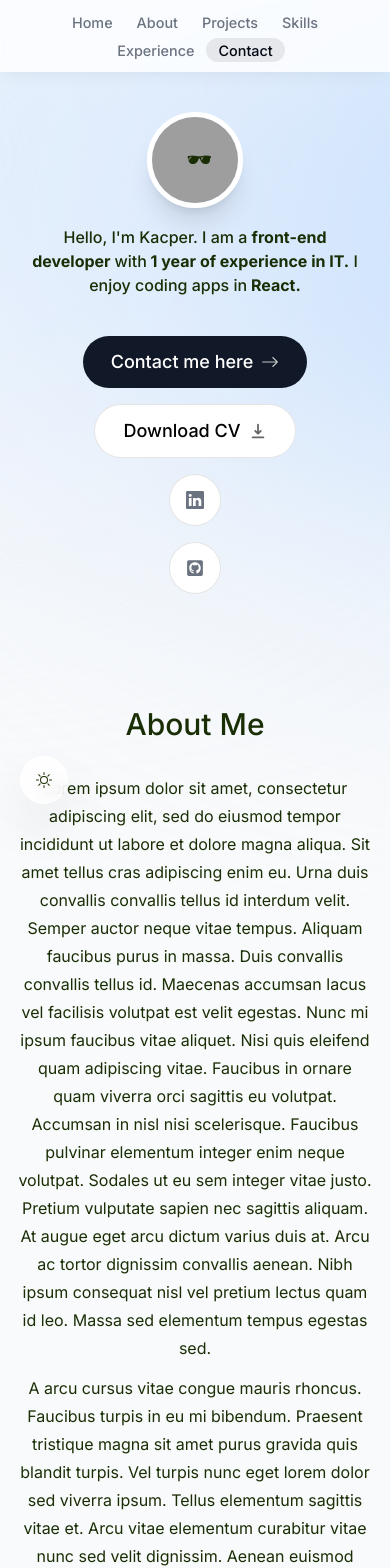
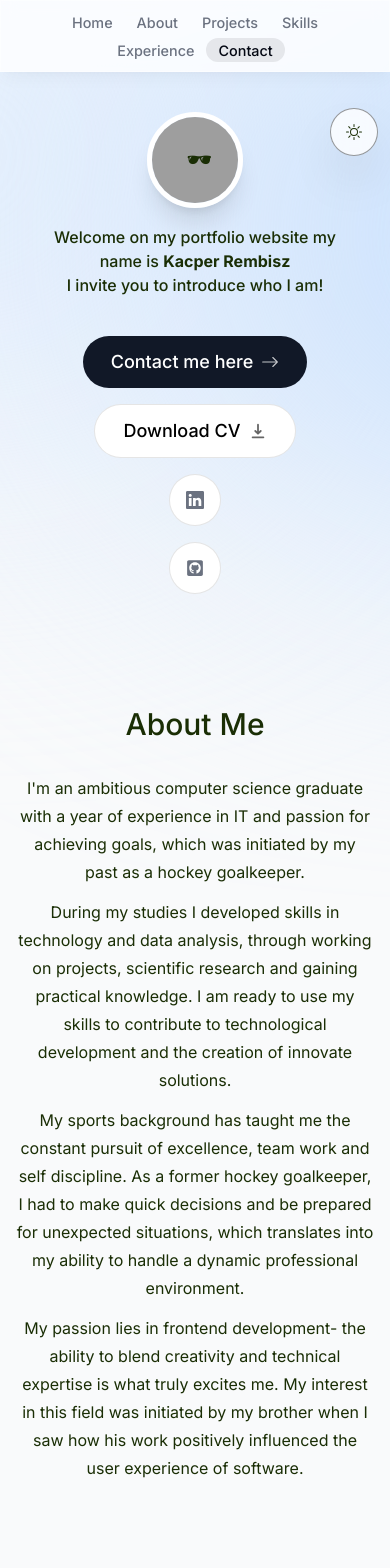
Before and after one commit to Kacperem/portfolio-website, a Next.js app: page / in a window 390 px wide. Shown: the top 1568 px of the page. Built offline with nearby package versions, Linux system fonts and the light colour scheme; no server answers; grey boxes are pictures that could not be loaded.

Commit message:
Update data completion

```diff
--- a/components/about.tsx
+++ b/components/about.tsx
@@ -19,36 +19,15 @@ export default function About() {
     >
       <SectionHeading>About me</SectionHeading>
       <p className="mb-3">
-        Lorem ipsum dolor sit amet, consectetur adipiscing elit, sed do eiusmod
-        tempor incididunt ut labore et dolore magna aliqua. Sit amet tellus cras
-        adipiscing enim eu. Urna duis convallis convallis tellus id interdum
-        velit. Semper auctor neque vitae tempus. Aliquam faucibus purus in
-        massa. Duis convallis convallis tellus id. Maecenas accumsan lacus vel
-        facilisis volutpat est velit egestas. Nunc mi ipsum faucibus vitae
-        aliquet. Nisi quis eleifend quam adipiscing vitae. Faucibus in ornare
-        quam viverra orci sagittis eu volutpat. Accumsan in nisl nisi
-        scelerisque. Faucibus pulvinar elementum integer enim neque volutpat.
-        Sodales ut eu sem integer vitae justo. Pretium vulputate sapien nec
-        sagittis aliquam. At augue eget arcu dictum varius duis at. Arcu ac
-        tortor dignissim convallis aenean. Nibh ipsum consequat nisl vel pretium
-        lectus quam id leo. Massa sed elementum tempus egestas sed.
+      I'm an ambitious computer science graduate with a year of experience in IT and passion for achieving goals, which was initiated by my past as a hockey goalkeeper.
       </p>
       <p className="mb-3">
-        A arcu cursus vitae congue mauris rhoncus. Faucibus turpis in eu mi
-        bibendum. Praesent tristique magna sit amet purus gravida quis blandit
-        turpis. Vel turpis nunc eget lorem dolor sed viverra ipsum. Tellus
-        elementum sagittis vitae et. Arcu vitae elementum curabitur vitae nunc
-        sed velit dignissim. Aenean euismod elementum nisi quis eleifend quam
-        adipiscing. Rhoncus mattis rhoncus urna neque viverra justo nec ultrices
-        dui. Egestas pretium aenean pharetra magna ac placerat vestibulum
-        lectus. Elementum pulvinar etiam non quam lacus suspendisse faucibus
-        interdum posuere. Tristique et egestas quis ipsum suspendisse ultrices
-        gravida dictum. Nec sagittis aliquam malesuada bibendum arcu vitae
-        elementum curabitur. Nulla malesuada pellentesque elit eget. Vulputate
-        enim nulla aliquet porttitor lacus. Integer enim neque volutpat ac
-        tincidunt vitae semper quis. Aliquet bibendum enim facilisis gravida.
-        Nibh praesent tristique magna sit amet purus gravida quis blandit.
+      During my studies I developed skills in technology and data analysis, through working on projects, scientific research and gaining practical knowledge. I am ready to use my skills to contribute to technological development and the creation of innovate solutions.
       </p>
+      <p className="mb-3">My sports background has taught me the constant pursuit of excellence, team work and self discipline.  As a former hockey goalkeeper, I had to make quick decisions and be prepared for unexpected situations, which translates into my ability to handle a dynamic professional environment.</p>
+
+      <p className="mb-3">My passion lies in frontend development- the ability to blend creativity and technical expertise is what truly excites me. My interest in this field was initiated by my brother when I saw how his work positively influenced the user experience of software.</p>
+
     </motion.section>
   );
 }
--- a/components/contact.tsx
+++ b/components/contact.tsx
@@ -33,8 +33,8 @@ export default function Contact() {
 
       <p className="text-gray-700 -mt-3 dark:text-white/80">
         Please contact me directly at{" "}
-        <a className="underline" href="mailto:example@gmail.com">
-          example@gmail.com
+        <a className="underline" href="mailto:kacp.rembisz@gmail.com">
+          kacp.rembisz@gmail.com
         </a>{" "}
         or through this form.
       </p>
@@ -65,7 +65,9 @@ export default function Contact() {
           required
           maxLength={5000}
         />
+        <div className="flex justify-end" >
         <SubmitBtn />
+        </div>
       </form>
     </motion.section>
   );
--- a/components/header.tsx
+++ b/components/header.tsx
@@ -13,13 +13,13 @@ export default function Header() {
   return (
     <header className="z-[999] relative">
       <motion.div
-        className="fixed top-0 left-1/2 h-[4.5rem] w-full rounded-none border border-white border-opacity-40 bg-white bg-opacity-80 shadow-lg shadow-black/[0.03] backdrop-blur-[0.5rem] sm:top-6 sm:h[3.25rem] sm:w-[36rem] sm:rounded-full dark:bg-gray-950 dark:border-black/40 dark:bg-opacity-75"
+        className="fixed top-0 left-1/2 h-[4.5rem] w-full rounded-none border border-white border-opacity-40 bg-white bg-opacity-80 shadow-lg shadow-black/[0.03] backdrop-blur-[0.5rem] md:top-6 md:h[3.25rem] md:w-[36rem] md:rounded-full dark:bg-gray-950 dark:border-black/40 dark:bg-opacity-75"
         initial={{ y: -100, x: "-50%", opacity: 0 }}
         animate={{ y: 0, x: "-50%", opacity: 1 }}
       ></motion.div>
 
-      <nav className="flex fixed top-[0.15rem] left-1/2 h-12 -translate-x-1/2 py-2 sm:top-[1.7rem] sm:h-[initial] sm:py-0">
-        <ul className="flex w-[22rem] flex-wrap items-center justify-center gap-y-1 text-[0.9rem] font-medium text-gray-500 sm:w-[initial] sm:flex-nowrap sm:gap-5 ">
+      <nav className="flex fixed top-[0.15rem] left-1/2 h-12 -translate-x-1/2 py-2 md:top-[1.7rem] md:h-[initial] md:py-0">
+        <ul className="flex w-[22rem] flex-wrap items-center justify-center gap-y-1 text-[0.9rem] font-medium text-gray-500 md:w-[initial] md:flex-nowrap md:gap-5 ">
           {links.map((link) => (
             <motion.li
               className="h-3/4 flex items-center justify-center relative"
--- a/components/hero.tsx
+++ b/components/hero.tsx
@@ -9,8 +9,10 @@ import { HiDownload } from "react-icons/hi";
 import { FaGithubSquare } from "react-icons/fa";
 import { useSectionInView } from "@/lib/hooks";
 import { useActiveSectionContext } from "@/context/active-section-context";
+import { useTheme } from "@/context/theme-context";
 
 export default function Hero() {
+  const { theme } = useTheme();
   const { ref } = useSectionInView("Home", 0.4);
   const { setActiveSection, setTimeOfLastClick } = useActiveSectionContext();
 
@@ -41,6 +43,7 @@ export default function Hero() {
             />
           </motion.div>
 
+          {theme === "light" ? (
             <motion.span
               className="absolute bottom-8 right-8 text-2xl dark:text-black"
               initial={{ opacity: 0, x: 1000 }}
@@ -52,6 +55,19 @@ export default function Hero() {
             >
               🕶
             </motion.span>
+          ) : (
+            <motion.span
+              className="absolute bottom-9 right-8 text-xl dark:text-black"
+              initial={{ opacity: 0, x: 1000 }}
+              animate={{ opacity: 1, x: 1 }}
+              transition={{
+                stiffness: 2500,
+                delay: 0.5,
+              }}
+            >
+              👀
+            </motion.span>
+          )}
         </div>
       </div>
 
@@ -60,12 +76,9 @@ export default function Hero() {
         initial={{ opacity: 0, y: 100 }}
         animate={{ opacity: 1, y: 1 }}
       >
-        Hello, I'm Kacper. I am a{" "}
-        <span className="font-bold">front-end developer </span>
-        with
-        <span className="font-bold"> 1 year of experience in IT.</span> I enjoy
-        coding apps in
-        <span className="font-bold"> React.</span>
+        Welcome on my portfolio website my name is{" "}
+        <span className="font-bold"> Kacper Rembisz </span> <br />I invite you
+        to introduce who I am!
       </motion.h1>
 
       <motion.div
@@ -99,7 +112,7 @@ export default function Hero() {
 
         <a
           className="bg-white text-gray-500 p-4 flex items-center gap-2 rounded-full focus:scale-110 hover:scale-[1.15] hover:bg-white-600 hover:text-gray-950 active:scale-95 transition borderBlack dark:bg-white/10 dark:text-white/75"
-          href="https://linkedin.com"
+          href="https://www.linkedin.com/in/kacper-rembisz-3166b2162/"
           target="_blank"
         >
           <BsLinkedin />
@@ -107,7 +120,7 @@ export default function Hero() {
 
         <a
           className="bg-white text-gray-500 p-4 flex items-center gap-2 rounded-full focus:scale-110 hover:scale-[1.15] hover:bg-white-600 hover:text-gray-950 active:scale-95 transition borderBlack dark:bg-white/10 dark:text-white/75"
-          href="https://github.com"
+          href="https://github.com/Kacperem"
           target="_blank"
         >
           <FaGithubSquare />
--- a/components/theme-switch.tsx
+++ b/components/theme-switch.tsx
@@ -9,7 +9,7 @@ export default function ThemeSwitch() {
 
   return (
     <button
-      className="fixed bottom-10 left-5 bg-white w-[3rem] h-[3rem] bg-opacity-80 backdrop-blur-[0.5rem] border border-white border-opacity-40 shadow-2xl rounded-full flex items-center justify-center hover:scale-[1.15] active:scale-105 transition-all dark:bg-gray-700"
+      className="fixed top-11 right-3 bg-white w-[3rem] h-[3rem] bg-opacity-80 backdrop-blur-[0.5rem] border border-black border-opacity-40 shadow-2xl rounded-full flex items-center justify-center hover:scale-[1.15] active:scale-105 transition-all dark:bg-gray-700 mt-[4rem] md:mt-[0rem] md:right-10"
       onClick={toggleTheme}
     >
       {theme === "light" ? <BsSun /> : <BsMoon />}
--- a/lib/data.ts
+++ b/lib/data.ts
@@ -1,6 +1,7 @@
 import React from "react";
 import { LuGraduationCap } from "react-icons/lu";
 import { CgWorkAlt } from "react-icons/cg";
+import memorypalace from "@/public/memorypalace.png";
 
 export const links = [
   {
@@ -31,17 +32,17 @@ export const links = [
 
 export const projectsData = [
   {
-    title: "Memory Palace",
+    title: "Memory Palace [during coding]",
     description:
-      "Lorem ipsum dolor sit amet, consectetur adipiscing elit, sed do eiusmod tempor incididunt ut labore et dolore magna aliqua. Sit amet tellus cras adipiscing enim eu.",
+      "The application is designed to enable the development of the ability to quickly memorize a sequence of numbers.",
     tags: ["React", "Material UI", "Tailwind", "Formik", "Framer Motion"],
     imageUrl:
-      "https://images.unsplash.com/photo-1617472592135-72a181d04b27?ixlib=rb-4.0.3&ixid=M3wxMjA3fDB8MHxzZWFyY2h8MTF8fGl0JTIwYXBwfGVufDB8fDB8fHww&auto=format&fit=crop&w=400&q=60",
+      memorypalace,
   },
   {
-    title: "Fit App",
+    title: "Fit App [will be relized]",
     description:
-      "Lorem ipsum dolor sit amet, consectetur adipiscing elit, sed do eiusmod tempor incididunt ut labore et dolore magna aliqua. Sit amet tellus cras adipiscing enim eu. soon",
+      "The app is designed to make your fitness adventure easier in terms of exercise and kcal counting",
     tags: ["React", "Tailwind", "Redux"],
     imageUrl:
       "https://images.unsplash.com/photo-1595675024853-0f3ec9098ac7?ixlib=rb-4.0.3&ixid=M3wxMjA3fDB8MHxzZWFyY2h8MTB8fGFwcCUyMG1lbW9yeSUyMHBhbGFjZXxlbnwwfHwwfHx8MA%3D%3D&auto=format&fit=crop&w=400&q=60",
@@ -54,6 +55,7 @@ export const skillsData = [
   "JavaScript",
   "TypeScript",
   "React",
+  "Redux",
   "Next.js",
   "Tailwind",
   "Framer Motion",
@@ -62,27 +64,27 @@ export const skillsData = [
 
 export const experiencesData = [
   {
-    title: "Graduated University",
-    location: "Location, PL",
+    title: "IT Automation - GSK",
+    location: "[remote work] Poznan, PL",
     description:
-      "Lorem ipsum dolor sit amet, consectetur adipiscing elit, sed do eiusmod tempor incididunt ut labore et dolore magna aliqua. Sit amet tellus cras adipiscing enim eu.",
-    icon: React.createElement(LuGraduationCap),
-    date: "2015"
+      "Microsoft SQL Server Management Studio, Microsoft Azure DevOps, Symantec Workflow, Windows Server, ServiceNow, Powershell, Scrum",
+    icon: React.createElement(CgWorkAlt),
+    date: "01.10.2022 - currently",
   },
   {
-    title: "Graduated University",
-    location: "Location, PL",
+    title: "University of Science and Technology",
+    location: "Wroclaw, PL",
     description:
-      "Lorem ipsum dolor sit amet, consectetur adipiscing elit, sed do eiusmod tempor incididunt ut labore et dolore magna aliqua. Sit amet tellus cras adipiscing enim eu.",
+      "Field of study: Computing and Telecommunication Specialization: Design of Information Systems Master of Engineering",
     icon: React.createElement(LuGraduationCap),
-    date: "2022"
+    date: "2022",
   },
   {
-    title: "Company",
-    location: "Location, PL",
+    title: "State University of Applied Sciences",
+    location: "Krosno, PL",
     description:
-      "Lorem ipsum dolor sit amet, consectetur adipiscing elit, sed do eiusmod tempor incididunt ut labore et dolore magna aliqua. Sit amet tellus cras adipiscing enim eu.",
-    icon: React.createElement(CgWorkAlt),
-    date: "2022"
+      "Field of study: Computing Information Specialization: Internet and database technologies Bachelor of Engineering",
+    icon: React.createElement(LuGraduationCap),
+    date: "2019",
   },
 ] as const;
```
Also changed, not shown: components/footer.tsx (+5 -3 lines), public/memorypalace.PNG (added). Lines whose indentation alone changed are shown as unchanged.
